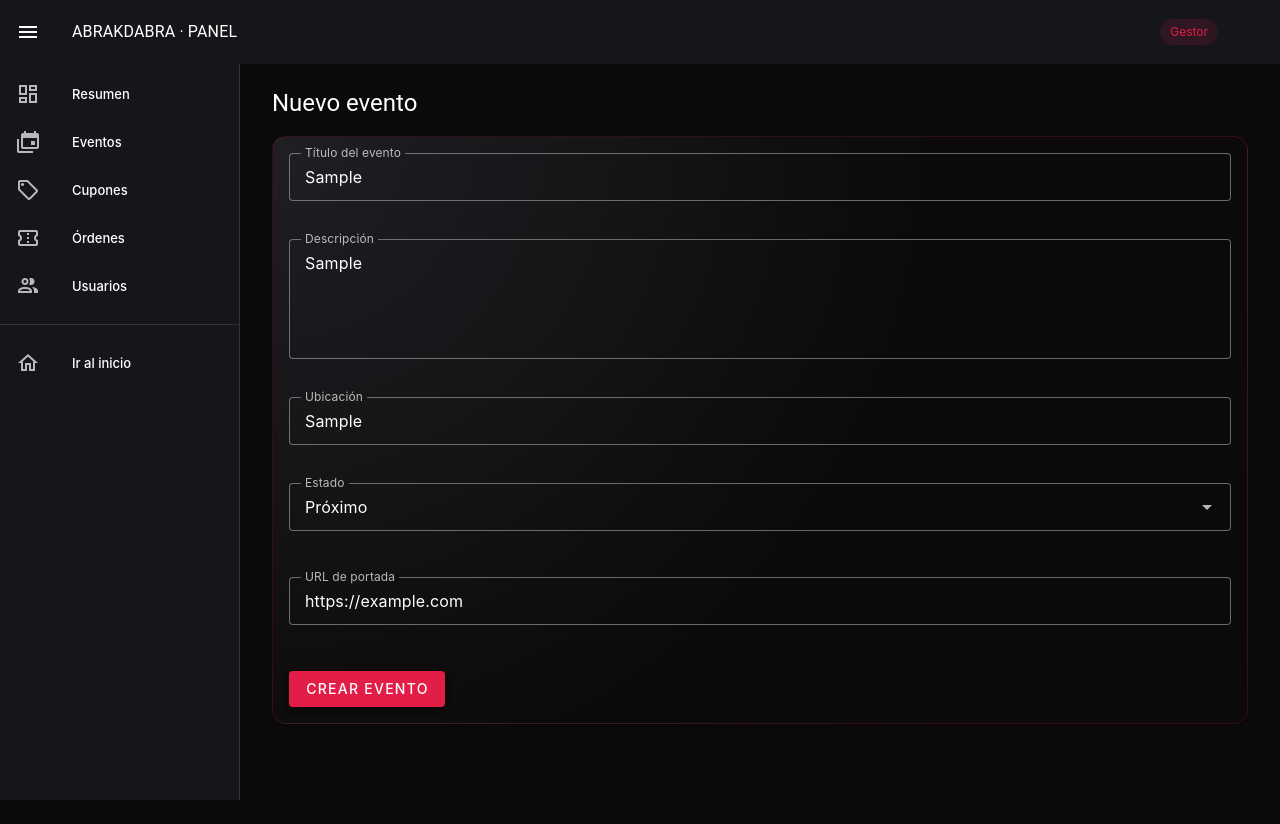
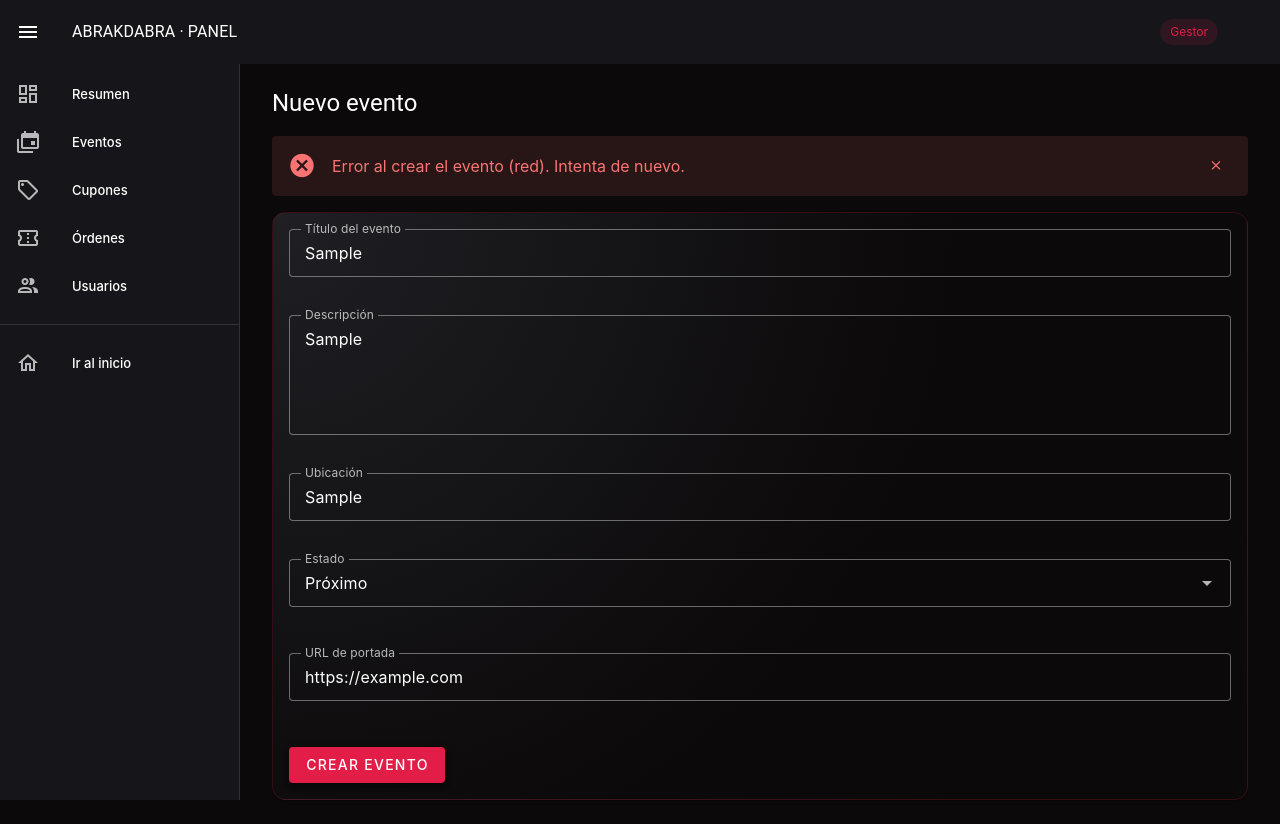
Before and after one commit to cafalco96/abrakdabra-front, a Nuxt app: page /admin/events/create in a window 1280 px wide. Both pictures are taken after typing "Sample", "Sample", "Sample", "https://example.com" into the empty fields and a click on the button "CREAR EVENTO". Before the commit the page ends 800 px from the top, so only its background shows below. Built offline with nearby package versions, Linux system fonts and the light colour scheme; no server answers.

Commit message:
Enhance event creation error handling and loading state

```diff
--- a/pages/admin/events/create.vue
+++ b/pages/admin/events/create.vue
@@ -9,23 +9,21 @@ definePageMeta({
 
 const router = useRouter()
 const authApi = useAuthApi()
+const errorMsg = ref<string | null>(null)
+const loading = ref(false)
 
 const handleCreate = async (payload: EventFormModel) => {
+  errorMsg.value = null
+  loading.value = true
+
   const body: any = {
     title: payload.title,
     description: payload.description || null,
     location: payload.location,
   }
 
-  // status es opcional según el controlador
-  if (payload.status) {
-    body.status = payload.status
-  }
-
-  // image_path es opcional
-  if (payload.image_path) {
-    body.image_path = payload.image_path
-  }
+  if (payload.status) body.status = payload.status
+  if (payload.image_path) body.image_path = payload.image_path
 
   try {
     const created = await authApi<any>('/events', {
@@ -35,8 +33,18 @@ const handleCreate = async (payload: EventFormModel) => {
     if (created?.id) {
       router.push(`/admin/events/${created.id}`)
     }
-  } catch (err) {
+  } catch (err: any) {
     console.error('Error al crear evento', err)
+    const status = err?.response?.status || err?.statusCode
+    if (status === 403) {
+      errorMsg.value = 'No autorizado. Verifica que tu sesion siga activa.'
+    } else if (status === 422) {
+      errorMsg.value = 'Datos invalidos. Revisa los campos del formulario.'
+    } else {
+      errorMsg.value = `Error al crear el evento (${status || 'red'}). Intenta de nuevo.`
+    }
+  } finally {
+    loading.value = false
   }
 }
 </script>
@@ -44,8 +52,19 @@ const handleCreate = async (payload: EventFormModel) => {
 <template>
   <div>
     <h1 class="text-h5 mb-4">Nuevo evento</h1>
+    <v-alert
+      v-if="errorMsg"
+      type="error"
+      variant="tonal"
+      class="mb-4"
+      closable
+      @click:close="errorMsg = null"
+    >
+      {{ errorMsg }}
+    </v-alert>
     <EventForm
       submit-label="Crear evento"
+      :loading="loading"
       @submit="handleCreate"
     />
   </div>
```
